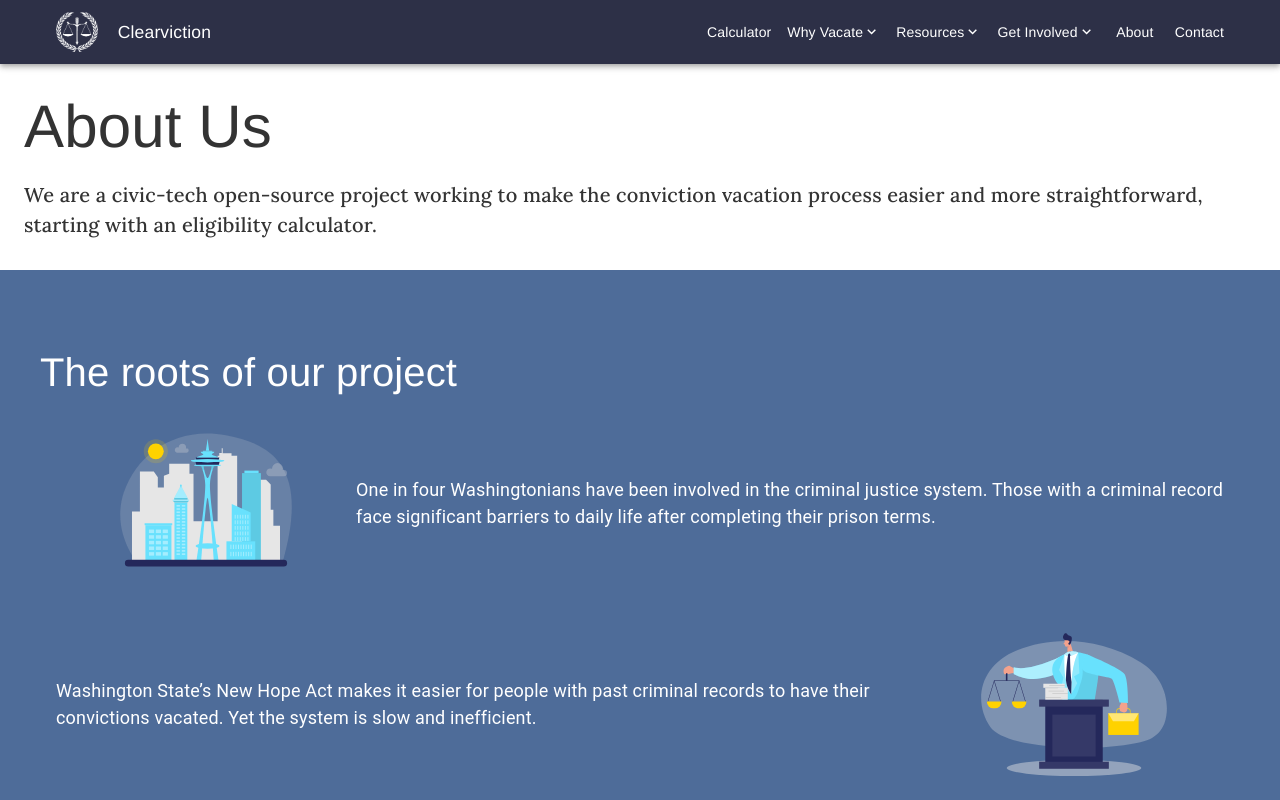
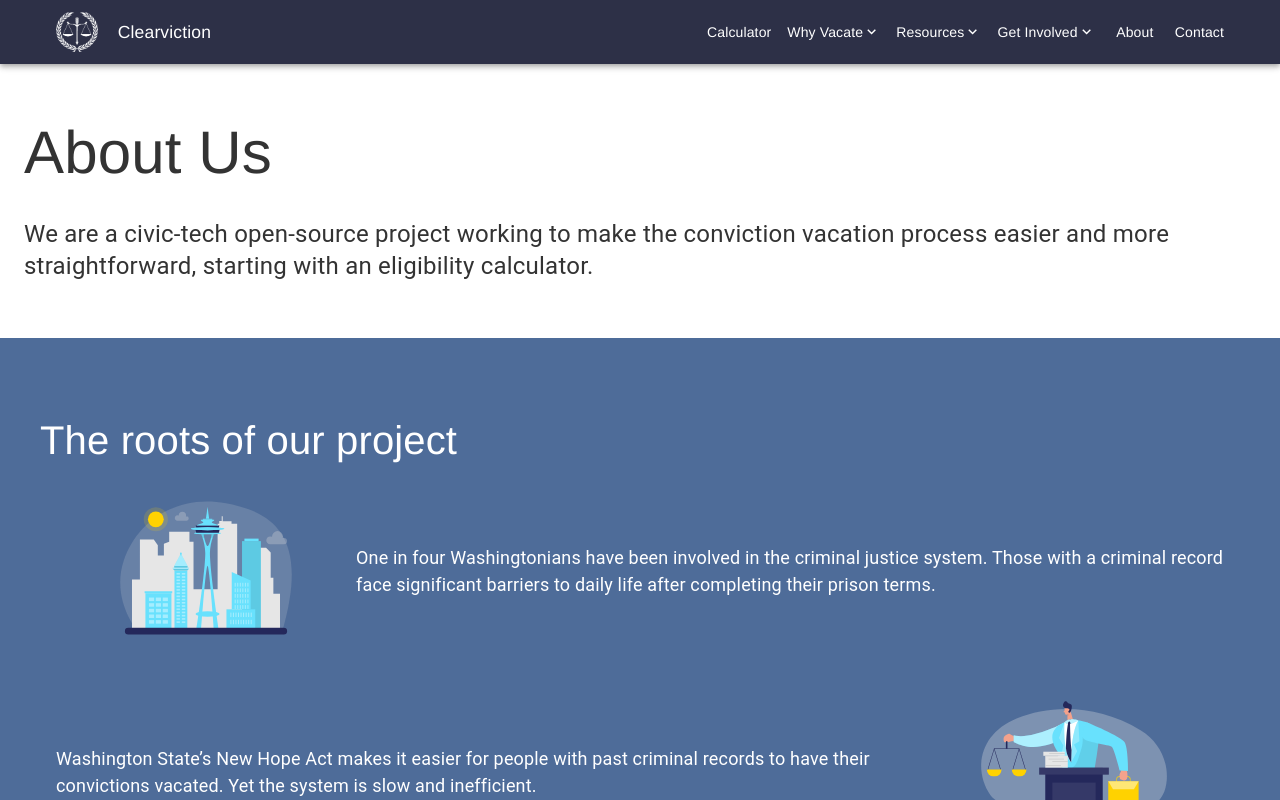
Before and after one commit to openseattle/clearviction-v1, a React (Create React App) app: page /about in a window 1280 px wide. Shown: the top 800 px of the page. Built offline with nearby package versions, Linux system fonts and the light colour scheme.

Commit message:
fix main title spacing
adjust hero panel padding, theme for subtitle,

```diff
--- a/src/Components/HeroPanel.jsx
+++ b/src/Components/HeroPanel.jsx
@@ -1,18 +1,20 @@
 import { Box, makeStyles, Typography } from "@material-ui/core";
 
-const useStyles = makeStyles({
+const useStyles = makeStyles((theme) => ({
   hero: {
-    marginTop: "3rem",
-    marginBottom: "3rem",
+    paddingTop: theme.spacing(5),
+    paddingBottom: theme.spacing(5),
   },
   heroTitle: {
-    marginBottom: "0",
+    paddingTop: theme.spacing(2),
+    paddingBottom: theme.spacing(2),
   },
   heroSubtitle: {
-    marginTop: "2rem",
-    fontSize: 20,
+    paddingTop: theme.spacing(2),
+    paddingBottom: theme.spacing(2),
+    fontSize: 24,
   },
-});
+}));
 const HeroPanel = (props) => {
   const { title, subtitle } = props;
   const classes = useStyles();
@@ -22,7 +24,7 @@ const HeroPanel = (props) => {
         {title}
       </Typography>
       {subtitle && (
-        <Typography className={classes.heroSubtitle} variant="body1">
+        <Typography className={classes.heroSubtitle} variant="subtitle1">
           {subtitle}
         </Typography>
       )}
--- a/src/Components/Theme.jsx
+++ b/src/Components/Theme.jsx
@@ -37,7 +37,7 @@ const Theme = createTheme({
       fontFamily: ["Roboto", "sans-serif"],
       fontSize: "1.5rem",
       fontWeight: "normal",
-      lineHeight: "24px",
+      lineHeight: "32px",
     },
     subtitle2: {
       fontFamily: "Roboto",
```
